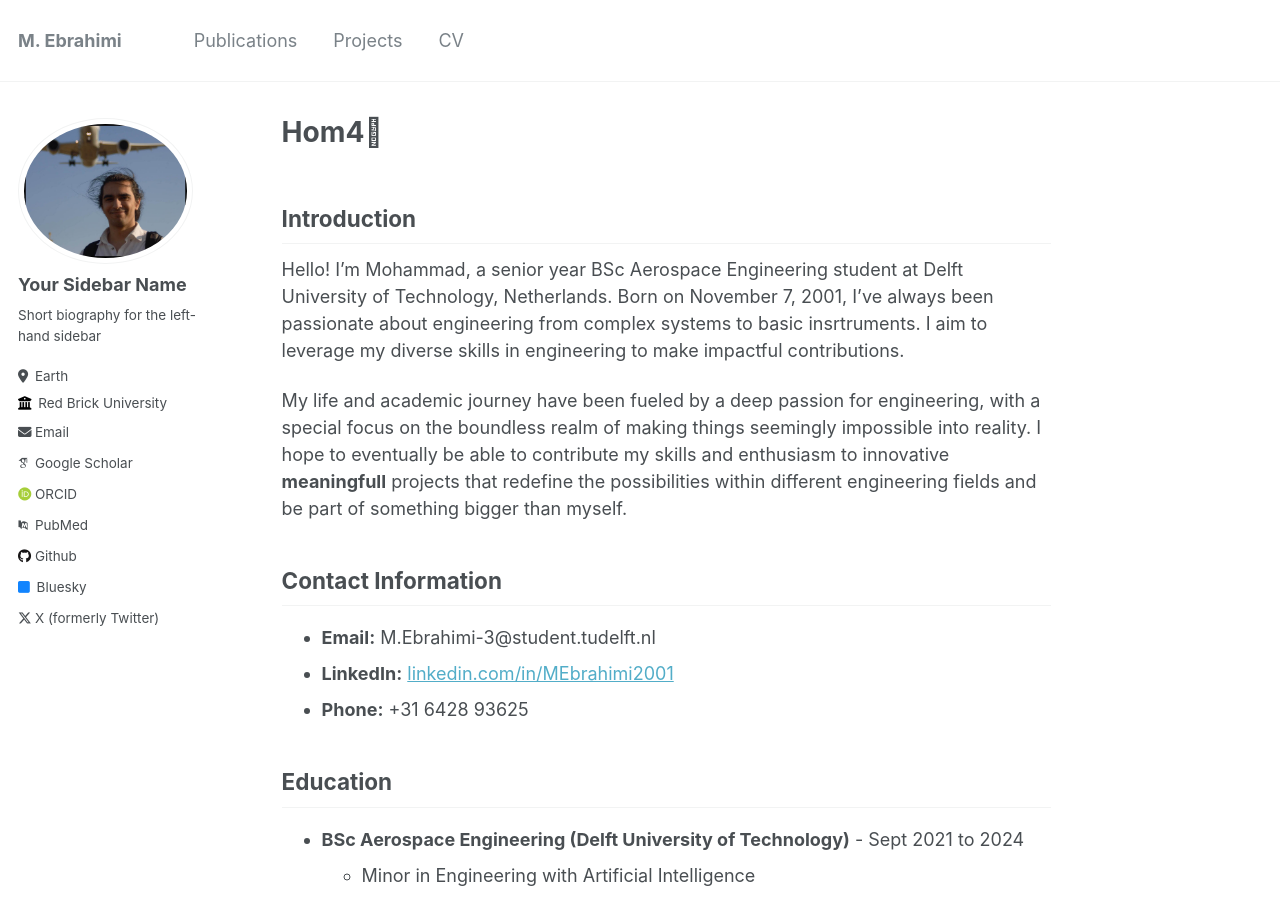
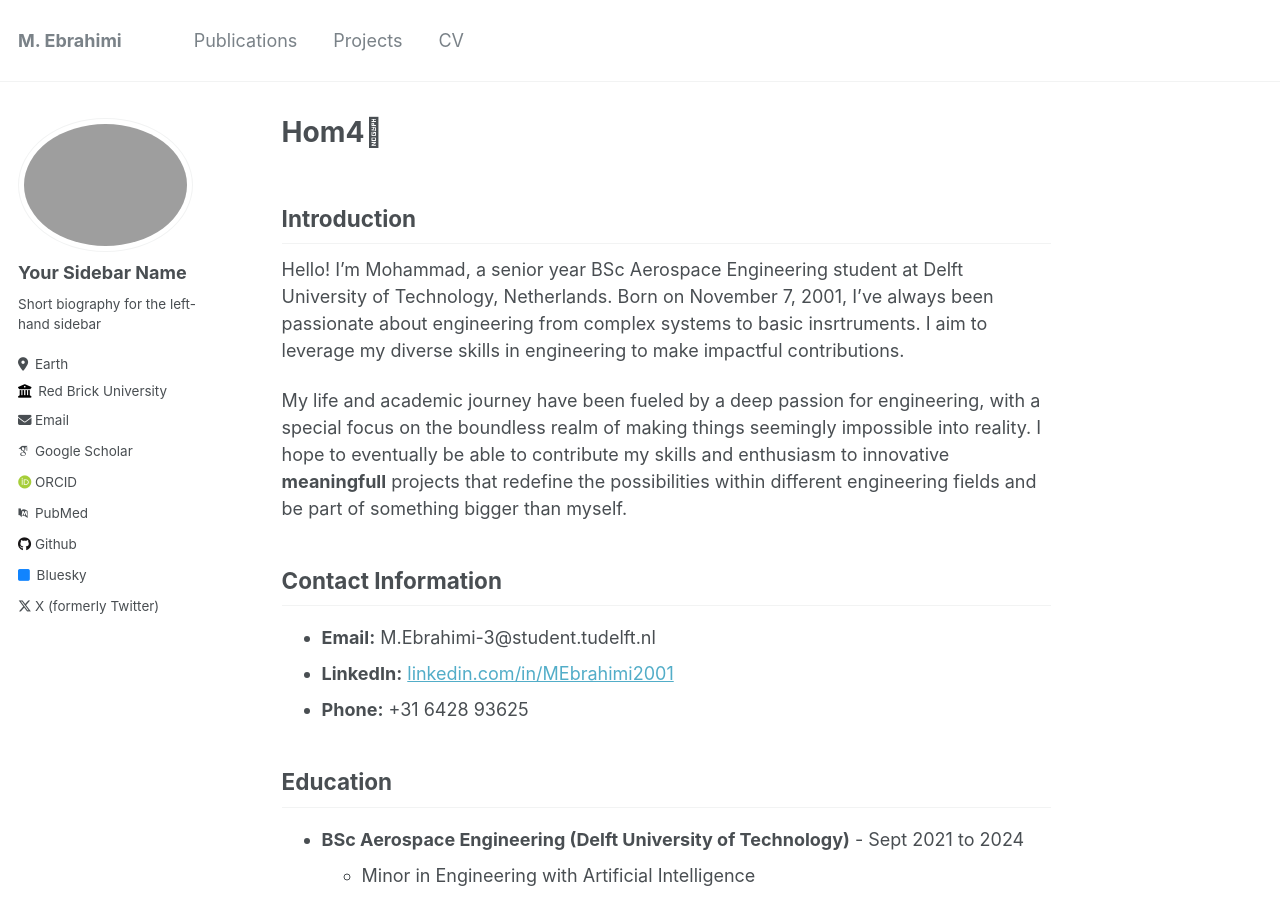
Before and after one commit to moeb8001/moeb8001.github.io, a Jekyll site: the page built from _pages/about.md, in a window 1280 px wide and 900 px high. Built offline with Jekyll 4.4.1, drawn with Linux system fonts in a browser that asks for light colours; some web fonts are replaced.

Commit message:
Update _config.yml

```diff
--- a/_config.yml
+++ b/_config.yml
@@ -21,7 +21,7 @@ repository               : "academicpages/academicpages.github.io"
 #               Additional customization can be done by editing /_includes/author-profile.html
 author:
   # Biographic information
-  avatar           : "profile.jpg"
+  avatar           : #"profile.jpg"
   name             : "Your Sidebar Name"
   pronouns         : # example: "she/her"
   bio              : "Short biography for the left-hand sidebar"
```
